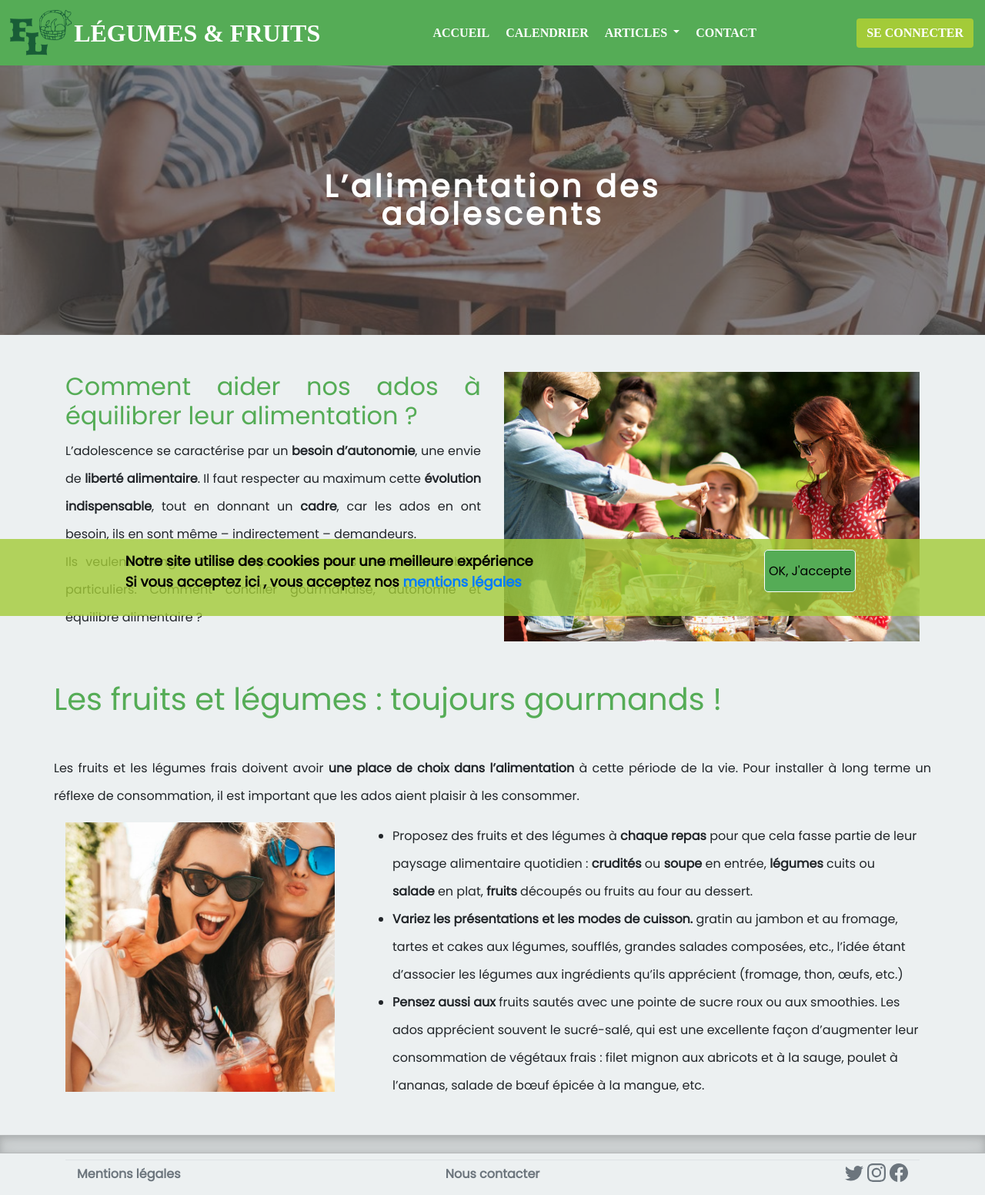
After one commit to marwenmansour/projet_e_commerce_V_F, a Symfony app: template templates/article/alimentation_adolescents.html.twig in a window 1280 px wide. The commit adds this page. Shown: the whole page at 77% size. Run offline with Twig, Linux system fonts and the light colour scheme; the template is opened without the code that fills it, so the values that code supplies are empty; some libraries are stand-ins or nearby versions.

Commit message:
article-alimentation

```diff
--- /dev/null
+++ b/public/css/alimentation.css
@@ -0,0 +1,85 @@
+@import url('https://fonts.googleapis.com/css2?family=Poppins&display=swap');
+body{
+    font-family: 'Poppins', sans-serif;
+    background-color:  #ecf0f1;
+    text-align: justify;
+
+}
+main{
+    line-height: 2.25em;
+}
+
+.btn {
+    background-color: #A3CB38;
+    color: #fff;
+    font-weight: 800;
+    font-size: 1em;
+    text-transform: uppercase;
+}
+.btn:hover{
+    background-color: #fff;
+    color: #A3CB38;
+
+}
+ul , li {
+    text-align: left;
+}
+#bouton{
+    margin-top: 20px;
+    margin-left: 42%;
+
+}
+/* #fond{
+    background-image: url("../images/bonne-pra.jpg");
+    height:70vh;
+    display:flex;
+    align-items:center;
+    background-size:cover;
+    background-position-y:center;
+    opacity: 0.65;
+} */
+span{
+    font-weight:bold;
+}
+/*
+@media (min-width: 1200px)
+.container {
+    max-width: 1000px;
+} */
+#para{
+    padding-top: 60px;
+}
+
+
+img{
+    width: 100%;
+    height: 350px;
+    object-fit: cover;
+    /* opacity: 0.4; */
+}
+
+.contenant {
+    position: relative;
+    text-align: center;
+    color:#fff;
+    background: rgba(0, 0, 0, 0.7);
+  }
+  .texte_centrer {
+    position: absolute;
+    top: 50%;
+    left: 50%;
+    transform: translate(-50%, -50%);
+    font-size:60px;
+    font-weight: 600;
+    letter-spacing: 4px;
+    z-index: 1000;
+    text-justify: auto;
+  }
+  h1,h2{
+    color:#55ac56;
+  }
+  @media screen and (min-width: 540px){
+    .texte_centrer {
+        font-size: 40px;
+    }
+  }
--- /dev/null
+++ b/templates/article/alimentation_adolescents.html.twig
@@ -0,0 +1,76 @@
+{% extends 'base.html.twig' %}
+
+{% block title %}L’alimentation des adolescents |  {{ parent() }}{% endblock %}
+{% block css %}
+<link rel="stylesheet" href="{{ asset('css/alimentation.css') }}">
+{% endblock %}
+{% block body %}
+
+    <main>
+
+        <section class="contenant">
+            <div id="fond"></div>
+                <img src="images/nutrition-ados.jpg" alt="L’alimentation des adolescents" id="image" style="opacity: 0.4;">
+            <div class="texte_centrer">L’alimentation des adolescents</div>
+        </section>
+
+        <section class="container mt-5">
+            <article class="row">
+
+                <div class="col-md-6 container">
+                    <h2>Comment aider nos ados à équilibrer leur alimentation ?</h2>
+                    <p>
+
+                        L’adolescence se caractérise par un <strong>besoin d’autonomie</strong>, une envie de <strong>liberté alimentaire</strong>.
+                        Il faut respecter au maximum cette <strong>évolution indispensable</strong>, tout en donnant un <strong>cadre</strong>, car
+                        les ados en ont besoin, ils en sont même – indirectement – demandeurs. <br>
+
+                        Ils veulent manger à leur façon, mais leurs besoins sont bien particuliers.
+                        Comment concilier gourmandise, autonomie et équilibre alimentaire ?
+                    </p>
+                </div>
+
+                <div class="col-md-6">
+                    <img src="images/alimentation-adolescents.png" alt="alimentation-adolescents" class="adolescents">
+                </div>
+
+            </article>
+
+            <article class="row">
+                <h1 class="my-5">Les fruits et légumes : toujours gourmands !</h1>
+
+                <p>
+                    Les fruits et les légumes frais doivent avoir <strong>une place de choix dans l’alimentation </strong>à cette période de la vie. Pour installer à long terme un réflexe de consommation,
+                    il est important que les ados aient plaisir à les consommer.
+                </p>
+
+                <div class="col-md-4">
+                    <img src="images/adultes.png" alt="alimentation-adolescents">
+                </div>
+
+                <div class="col-md-8">
+                    <ul>
+                        <li>
+                        Proposez des fruits et des légumes à <strong>chaque repas </strong>pour que cela fasse partie de leur paysage alimentaire quotidien :
+                        <strong>crudités </strong>ou <strong>soupe </strong>en entrée, <strong>légumes </strong>cuits ou <strong>salade</strong> en plat, <strong>fruits</strong> découpés ou fruits au four au dessert.
+                        </li>
+                        <li>
+                        <strong>Variez les présentations et les modes de cuisson.</strong> gratin au jambon et au fromage,
+                        tartes et cakes aux légumes, soufflés, grandes salades composées, etc., l’idée étant
+                        d’associer les légumes aux ingrédients qu’ils apprécient (fromage, thon, œufs, etc.)
+                        </li>
+                        <li>
+                        <strong>Pensez aussi aux </strong>fruits sautés avec une pointe de sucre roux ou aux smoothies. Les ados apprécient souvent le sucré-salé, qui est une excellente façon d’augmenter leur consommation de végétaux frais :
+                        filet mignon aux abricots et à la sauge, poulet à l’ananas, salade de bœuf épicée à la mangue, etc.
+                        </li>
+                   </ul>
+                </div>
+
+
+            </article>
+
+
+        </section>
+
+    </main>
+{% endblock %}
--- a/templates/article/bonnes_pratiques.html.twig
+++ b/templates/article/bonnes_pratiques.html.twig
@@ -9,7 +9,7 @@
          <div id="fond"></div>
          <img src="images/bonne-pra.jpg" alt="bonnes pratiques" id="image" style="opacity: 0.4;">
          <div class="texte_centrer">Acheter et consommer des fruits et légumes frais : les bonnes pratiques</div>
-      </div>
+</div>
     <div class="container col-lg-8">
     <main>
 
--- a/templates/base.html.twig
+++ b/templates/base.html.twig
@@ -48,7 +48,7 @@
                 <div class="dropdown-menu" style="z-index:10000!important;" aria-labelledby="navbarDropdown">
                   <a class="dropdown-item" href="{{ path('pratiques') }}">Les bonnes pratiques</a>
                   <a class="dropdown-item" href="{{ path('diversification') }}">La diversification alimentaire</a>
-                  <a class="dropdown-item" href="">Something else here</a>
+                  <a class="dropdown-item" href="{{ path('alimentation') }}">L’alimentation des adolescents</a>
                 </div>
             </li>
             {% if app.user %}
```
Also changed, not shown: src/Controller/ArticleController.php (+8 -0 lines), templates/acceuil/index.html.twig (+12 -2 lines), public/images/adultes.png (added), public/images/alimentation-adolescents.png (added), public/images/nutrition-ados.jpg (added).
